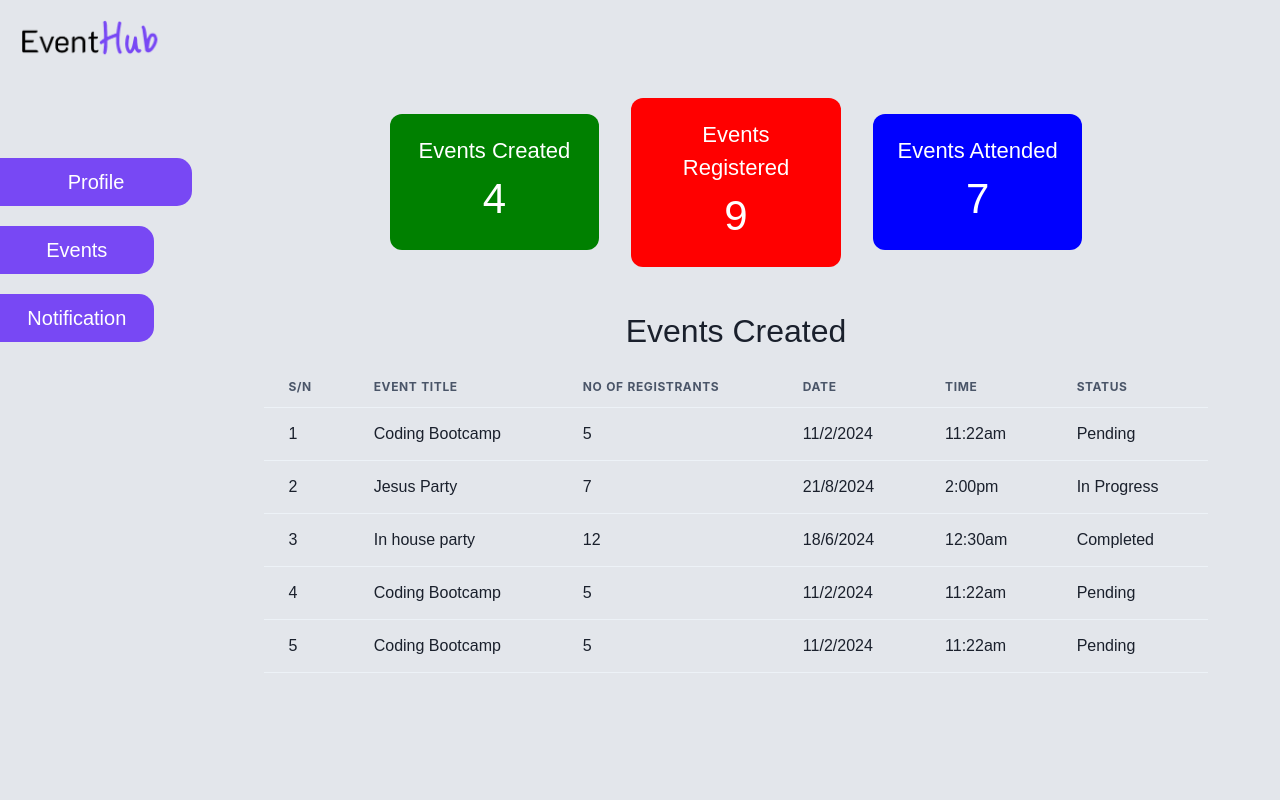
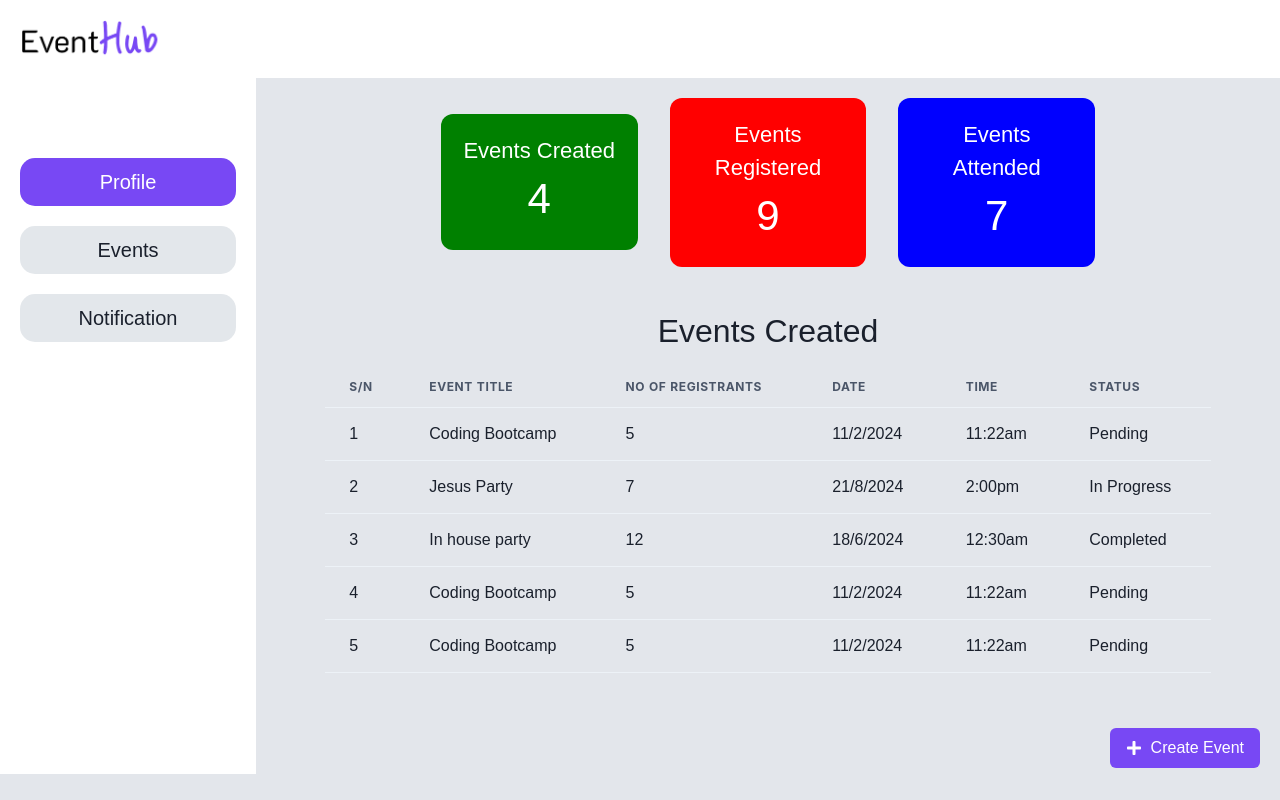
Before and after one commit to ogcovenant/EventHub, a React (Vite) app: page /dashboard/events in a window 1280 px wide. Built offline with nearby package versions, Linux system fonts and the light colour scheme; a web font is replaced by a local one.

Commit message:
changed the dashboard ui a bit

```diff
--- a/src/App.jsx
+++ b/src/App.jsx
@@ -14,6 +14,7 @@ import { BrowserRouter, Routes, Route } from "react-router-dom"
 import "./styles/global.css";
 
 function App() {
+  const token = localStorage.getItem("token");
 
   return (
     <>
@@ -22,9 +23,13 @@ function App() {
           <Route path="/" element={<PageLayout />}>
             <Route index element={<Home />} />
             <Route path="/event" element={<Event />} />
+            <Route path="*" element={<PageNotFound/>}/>
+            { token &&
+              <Route>
                 <Route path="/event/register" element={<Register />} />
                 <Route path="/event/create" element={<CreateEvent />} />
-            <Route path="*" element={<PageNotFound/>}/>
+              </Route>
+            }
           </Route>
             <Route path="/dashboard" element={<Dashboard />}>
               <Route index element={<Profile />} />
--- a/src/components/DashHeader.jsx
+++ b/src/components/DashHeader.jsx
@@ -26,7 +26,7 @@ const DashHeader = () => {
 
   return (
     <>
-      <Flex p={5} justifyContent={"space-between"} alignItems={"center"}>
+      <Flex p={5} justifyContent={"space-between"} alignItems={"center"} backgroundColor={"white"}>
         <Link to={"/"}><Image as={'img'} src={logo} width={150}/></Link>
         <Box onClick={openMenu} display={{ md:"none" }}>
           <FaBars fontSize={22}/>
--- a/src/components/DashSide.jsx
+++ b/src/components/DashSide.jsx
@@ -20,10 +20,10 @@ const DashSide = () => {
 
   return (
     <>
-      <Box width={"15%"} height={"87vh"} borderTopRightRadius={"15px"} display={{ base:"none", md:"flex" }} flexDirection={"column"} gap={5} py={20}>
-        <Link to="/dashboard/profile"><Button className={active === "profile" ? "active": ""} onClick={profileChange} width={"80%"} fontWeight={100} backgroundColor={"#7848F4"} color={"white"} _hover={{backgroundColor: "#7848F4", color:"white"}} borderRadius={"0px"} borderRightRadius={"15px"} fontSize={"20px"} p={6}>Profile</Button></Link>
-        <Link to={"/dashboard/events"}><Button className={active === "events" ? "active": ""} onClick={eventsChange} width={"80%"} fontWeight={100} backgroundColor={"#7848F4"} color={"white"} _hover={{backgroundColor: "#7848F4", color:"white"}} borderRadius={"0px"} borderRightRadius={"15px"} fontSize={"20px"} p={6} >Events</Button></Link>
-        <Link to="/dashboard/notifications"><Button className={active === "notifications" ? "active": ""} onClick={notificationsChange} width={"80%"} fontWeight={100} backgroundColor={"#7848F4"} color={"white"} _hover={{backgroundColor: "#7848F4", color:"white"}} borderRadius={"0px"} borderRightRadius={"15px"} fontSize={"20px"} p={6}>Notification</Button></Link>
+      <Box backgroundColor={"white"} p={5} width={"20%"} height={"87vh"} display={{ base:"none", md:"flex" }} flexDirection={"column"} gap={5} py={20}>
+        <Link to="/dashboard/profile"><Button className={active === "profile" ? "active": ""} onClick={profileChange} width={"100%"} fontWeight={100} backgroundColor={"#687C942F"} _hover={{backgroundColor: "#687C942F"}} borderRadius={"15px"} fontSize={"20px"} p={6}>Profile</Button></Link>
+        <Link to={"/dashboard/events"}><Button className={active === "events" ? "active": ""} onClick={eventsChange} width={"100%"} fontWeight={100} backgroundColor={"#687C942F"} _hover={{backgroundColor: "#687C942F"}} borderRadius={"15px"} fontSize={"20px"} p={6} >Events</Button></Link>
+        <Link to="/dashboard/notifications"><Button className={active === "notifications" ? "active": ""} onClick={notificationsChange} width={"100%"} fontWeight={100} backgroundColor={"#687C942F"} _hover={{backgroundColor: "#687C942F"}} borderRadius={"15px"} fontSize={"20px"} p={6}>Notification</Button></Link>
       </Box>
     </>
   )
--- a/src/components/Header.jsx
+++ b/src/components/Header.jsx
@@ -14,9 +14,10 @@ const Header = () => {
 
 
   useEffect(() => {
-    navigate("/", { replace: true })
 
     if(!token){
+      navigate("/", { replace: true })
+
       toast({
         title: `Logout Successful`,
         status: "success",
@@ -26,7 +27,7 @@ const Header = () => {
       })
     }
 
-  }, [token])
+  }, [ token ])
 
   const [menuOpen, setMenuOpen] = useState(false);
   const openMenu = () => {
--- a/src/layouts/Dashboard.jsx
+++ b/src/layouts/Dashboard.jsx
@@ -10,7 +10,7 @@ const Dashboard = () => {
         <DashHeader />
         <Box display={"flex"}>
           <DashSide />
-          <Box width={{ base:"100%", md:"85%" }} p={5}>
+          <Box width={{ base:"100%", md:"80%" }} p={5}>
             <Outlet/>
           </Box>
         </Box>
--- a/src/pages/Events.jsx
+++ b/src/pages/Events.jsx
@@ -7,12 +7,18 @@ import {
   Th,
   Td,
   TableContainer,
+  Button
 } from '@chakra-ui/react'
+import { Link } from "react-router-dom"
+import { FaPlus } from "react-icons/fa"
 
 const Events = () => {
   return (
     <>
       <Box>
+        <Box position={"fixed"} right={5} bottom={8}>
+          <Link to={"/event/create"}><Button fontWeight={100} backgroundColor={"#7848F4"} color={"white"} _hover={{backgroundColor: "#7848F4", color:"white"}}> <FaPlus/> &nbsp; Create Event</Button></Link>
+        </Box>
         <Box display={"flex"} flexDirection={{ base:"column", md:"row" }} justifyContent={"center"} alignItems={"center"} height={"full"} gap={"8"}>
           <Box backgroundColor={"green"} width={{ base:"100%", md:"20%" }} color={"white"} p={5} borderRadius={12} textAlign={"center"}>
             <Text fontSize={22}>Events Created</Text>
--- a/src/pages/Profile.jsx
+++ b/src/pages/Profile.jsx
@@ -1,36 +1,70 @@
-import { Box, Text, Input } from "@chakra-ui/react"
+import { Box, Text, Input, Image } from "@chakra-ui/react"
+import { useState } from "react";
+import { useFormik } from "formik"
+import * as Yup from "yup"
 
 const Profile = () => {
+  const [ file,setFile] = useState();
+  function handleChange(e) {
+    console.log(e.target.files)
+    setFile(URL.createObjectURL(e.target.files[0]))
+
+  }
+
+  const formik = useFormik({
+    initialValues:{
+      username: "just_covenant_",
+      email: "justcovenant@gmail.com",
+      password: "Covenant@07",
+    },
+    validationSchema: Yup.object({
+      username: Yup.string().min(3, "username can not be less than 3 characters"),
+      email: Yup.string().email("Invalid email address"),
+      password: Yup.string().min(8, "Password can not be less than 8 characters"),
+    }),
+    onSubmit: async (values) => {
+      console.log(values);
+    }
+  })
+
   return (
     <>
       <Box display={"flex"} flexDirection={"column"} alignItems={"center"}>
+      <form onSubmit={formik.handleSubmit}>
         <Box mt={16}>
           <Box display={"flex"} flexDirection={"column"} alignItems={"center"}>
-            <Box width={"60px"} height={"60px"} backgroundColor={"black"} borderRadius={"50%"}></Box>
-            <Text mt={1} color={"blue"} cursor={"pointer"}>Change Avatar</Text>
+            <Box width={"100px"} height={"100px"} backgroundColor={"black"} borderRadius={"50%"}>
+              <Image width={"100%"} height={"100%"} objectFit={"cover"} borderRadius={"50%"} src={file}/>
+
+            </Box>
+            <Text as={"label"} htmlFor="profilePic" mt={1} color={"blue"} cursor={"pointer"}>Change Avatar</Text>
+            <Input onChange={handleChange} type="file" display={"none"} name="profilePic" id="profilePic" accept="image/*"/>
+
           </Box>
           <Box mt={6}>
-            <form>
             <Box display={"flex"} gap={{ base:"5px", md:"20px" }}>
               <Box width={"50%"}>
                 <label htmlFor="username">username</label>
-                  <Input type="text" name="username" id="username" placeholder="john_doe" value={"just_covenant_"} border={"1px solid grey"}/>
+                <Input type="text" name="username" id="username" placeholder="john_doe" value={formik.values.username} onBlur={formik.handleBlur} onChange={formik.handleChange} border={"1px solid grey"}/>
+                {formik.errors.username && formik.touched.username ? (<Text color={"red"} fontSize={12}>{formik.errors.username}</Text>) : null}
               </Box>
               <Box width={"50%"}>
                 <label htmlFor="email">email</label>
-                  <Input type="email" name="email" id="email" placeholder="john@doe.com" value={"justcovenant@gmail.com"} border={"1px solid grey"}/>
+                <Input type="email" name="email" id="email" placeholder="john@doe.com" value={formik.values.email} onChange={formik.handleChange} onBlur={formik.handleBlur} border={"1px solid grey"}/>
+                {formik.errors.email && formik.touched.email ? (<Text color={"red"} fontSize={12}>{formik.errors.email}</Text>) : null}
               </Box>
             </Box>
             <Box mt={5}>
               <label htmlFor="password">password</label>
-                  <Input type="password" name="password" id="password" value={"12345678"} placeholder="👻👻👻👻👻👻👻👻" border={"1px solid grey"}/>
+              <Input type="password" name="password" id="password" value={formik.values.password} onChange={formik.handleChange} onBlur={formik.handleBlur} placeholder="👻👻👻👻👻👻👻👻" border={"1px solid grey"}/>
+              {formik.errors.password && formik.touched.password ? (<Text color={"red"} fontSize={12}>{formik.errors.password}</Text>) : null}
             </Box>
             <Box textAlign={"center"}>
               <Text as={"button"} mt={"8"} type="submit" color={"blue"}> Save Changes </Text>
             </Box>
-            </form>
           </Box>
         </Box>
+      </form>
       </Box>
     </>
   )
--- a/src/styles/global.css
+++ b/src/styles/global.css
@@ -11,5 +11,6 @@ body{
 }
 
 .active{
-  width: 100% !important;
+  color: white !important;
+  background-color: #7848F4 !important;
 }
```
Lines whose indentation alone changed are shown as unchanged.
